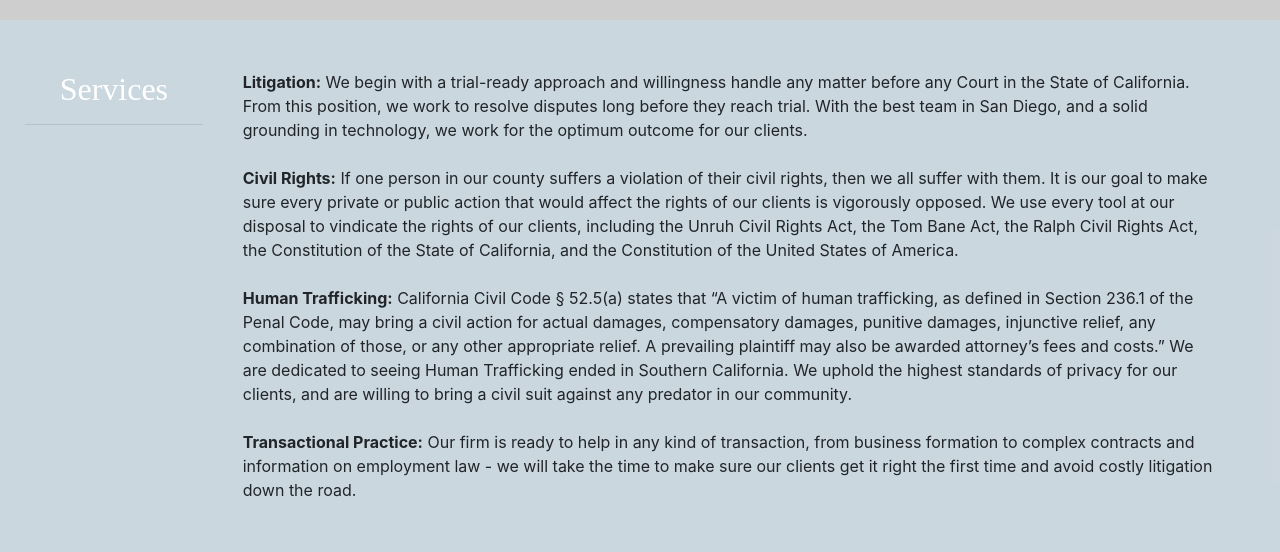
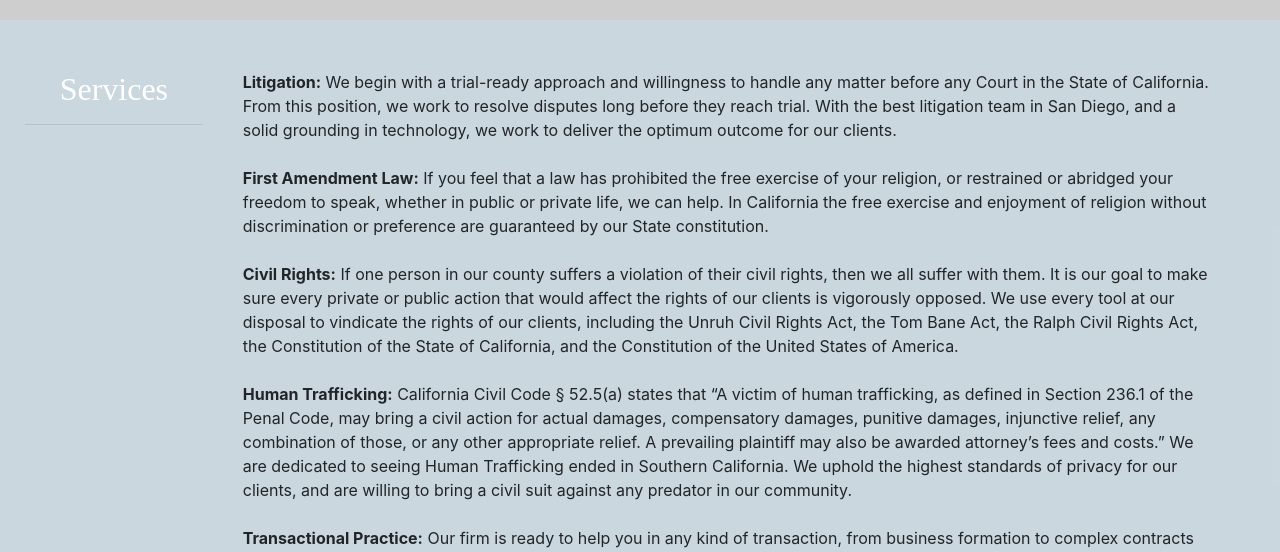
Before and after one commit to KatherineGraham2019/JG-Legal, a React (Create React App) app: page /about in a window 1280 px wide. Shown: the part 788-1340 px from the top of the page. Built offline with nearby package versions, Linux system fonts and the light colour scheme.

Commit message:
Text changes

```diff
--- a/package.json
+++ b/package.json
@@ -4,6 +4,7 @@
   "private": true,
   "dependencies": {
     "bootstrap": "^4.3.1",
+    "google-maps-react": "^2.0.2",
     "node-sass": "^4.12.0",
     "react": "^16.9.0",
     "react-bootstrap": "^1.0.0-beta.12",
--- a/src/App.scss
+++ b/src/App.scss
@@ -45,7 +45,7 @@
         }
 
         .sub-header {
-            height: 50px;
+            height: 10px;
             background-color: $tertiary-color-rgba;
             padding-top: 10px;
 
--- a/src/pages/about/About.js
+++ b/src/pages/about/About.js
@@ -40,6 +40,9 @@ class About extends React.Component {
                         <b>Litigation:</b> {AboutText.litigation}
                         <br />
                         <br />
+                        <b>First Amendment Law:</b> {AboutText.firstAmendmentLaw}
+                        <br />
+                        <br />
                         <b>Civil Rights:</b> {AboutText.civilRights}
                         <br />
                         <br />
--- a/src/pages/about/AboutText.js
+++ b/src/pages/about/AboutText.js
@@ -1,10 +1,11 @@
 export default {
     overview1: "This is the law firm you have been looking for, with first rate service and affordable rates, Inkhorn is the future of litigation in San Diego. As an upstart San Diego business law firm, we specialize as litigators and trial lawyers and are working towards offering full-service legal advice to our clients.",
     overview2: "Every member of our staff signs a pledge to uphold the highest standard of ethics and morality, and the principles or our practice are time-honored traditions of honesty, integrity, transparency, diligence and focus. We believe that by serving our clients, we are serving God.",
-    litigation: "We begin with a trial-ready approach and willingness handle any matter before any Court in the State of California. From this position, we work to resolve disputes long before they reach trial. With the best team in San Diego, and a solid grounding in technology, we work for the optimum outcome for our clients.",
+    litigation: "We begin with a trial-ready approach and willingness to handle any matter before any Court in the State of California. From this position, we work to resolve disputes long before they reach trial. With the best litigation team in San Diego, and a solid grounding in technology, we work to deliver the optimum outcome for our clients.",
+    firstAmendmentLaw: "If you feel that a law has prohibited the free exercise of your religion, or restrained or abridged your freedom to speak, whether in public or private life, we can help. In California the free exercise and enjoyment of religion without discrimination or preference are guaranteed by our State constitution.",
     civilRights: "If one person in our county suffers a violation of their civil rights, then we all suffer with them. It is our goal to make sure every private or public action that would affect the rights of our clients is vigorously opposed. We use every tool at our disposal to vindicate the rights of our clients, including the Unruh Civil Rights Act, the Tom Bane Act, the Ralph Civil Rights Act, the Constitution of the State of California, and the Constitution of the United States of America.",
     huamnTrafficking: "California Civil Code § 52.5(a) states that “A victim of human trafficking, as defined in Section 236.1 of the Penal Code, may bring a civil action for actual damages, compensatory damages, punitive damages, injunctive relief, any combination of those, or any other appropriate relief. A prevailing plaintiff may also be awarded attorney’s fees and costs.” We are dedicated to seeing Human Trafficking ended in Southern California. We uphold the highest standards of privacy for our clients, and are willing to bring a civil suit against any predator in our community.",
-    transactionalPractice: "Our firm is ready to help in any kind of transaction, from business formation to complex contracts and information on employment law - we will take the time to make sure our clients get it right the first time and avoid costly litigation down the road.",
+    transactionalPractice: "Our firm is ready to help you in any kind of transaction, from business formation to complex contracts and information on employment law - we will take the time to make sure our clients get it right the first time and avoid costly litigation down the road.",
     causes1: "Our business is purposed to serve our community. We believe in physical, mental and spiritual health for every individual in our county, beginning with children.",
     causes2: "We strive to have the same testimony as Job did when he said “I rescued the poor who cried for help, and the fatherless who had none to assist them. The one who was dying blessed me; I made the widow’s’ heart sing. I put on righteousness as my clothing; justice was my robe and my turban. I was eyes to the blind and feet to the lame. I was a father to the needy; I took up the case of the stranger. I broke the fangs of the wicked and snatched the victims from their teeth.” (Job 29:12-17).",
     causes3: "We donate to Abiding Place Ministries, the San Diego Youth Development Center, and We Love Orphans because of their work with the poor, needy and fatherless children here in San Diego and abroad."
```
Also changed, not shown: 1 other file (tests, documents, lock files or other folders).
